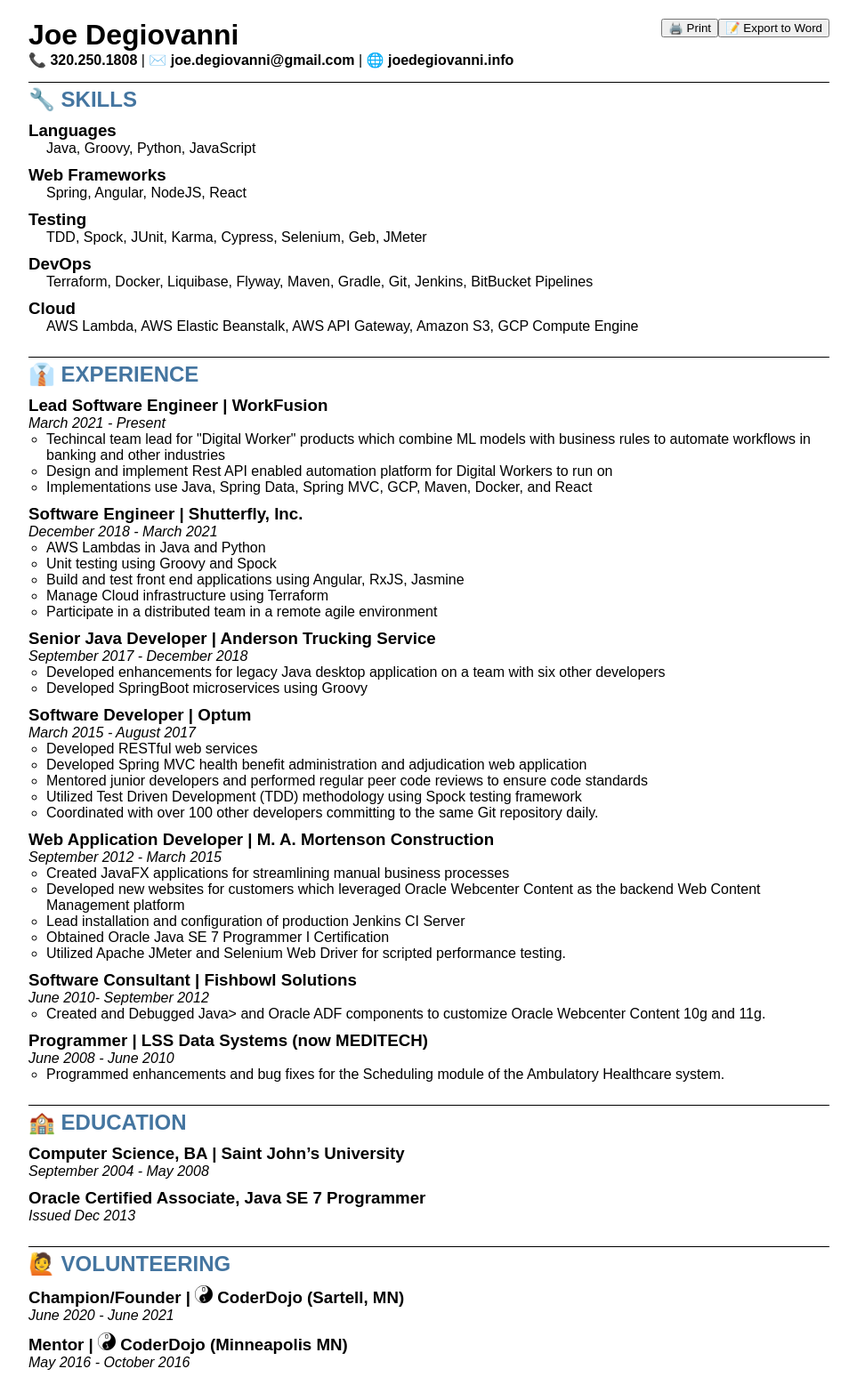
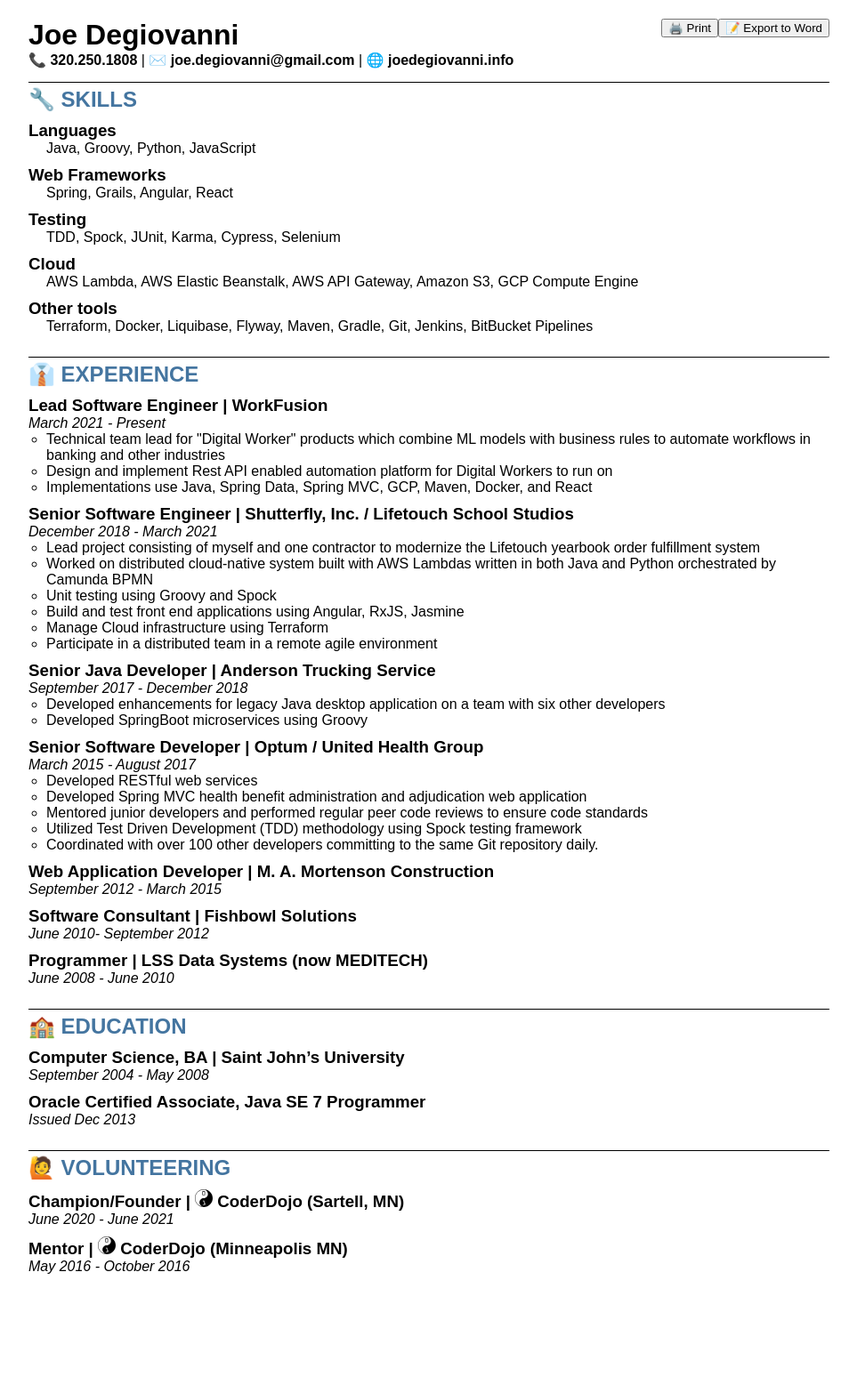
Before and after one commit to joe-degiovanni/joe-degiovanni.github.io, a Jekyll site: the page resume/index.html, which Jekyll copies as it is, in a window 1280 px wide. Shown: the whole page at 89% size, without its empty margins (158-1121 px from the left). Built offline with Jekyll 4.4.1, drawn with Linux system fonts in a browser that asks for light colours; after the commit the page ends 1458 px from its top, so only the background shows below that.

Commit message:
made experience section more concise

```diff
--- a/resume/index.html
+++ b/resume/index.html
@@ -27,16 +27,16 @@
         <p>Java, Groovy, Python, JavaScript</p>
 
         <h3>Web Frameworks</h3>
-        <p>Spring, Angular, NodeJS, React</p>
+        <p>Spring, Grails, Angular, React</p>
 
         <h3>Testing</h3>
-        <p>TDD, Spock, JUnit, Karma, Cypress, Selenium, Geb, JMeter</p>
-
-        <h3>DevOps</h3>
-        <p>Terraform, Docker, Liquibase, Flyway, Maven, Gradle, Git, Jenkins, BitBucket Pipelines</p>
+        <p>TDD, Spock, JUnit, Karma, Cypress, Selenium</p>
 
         <h3>Cloud</h3>
         <p>AWS Lambda, AWS Elastic Beanstalk, AWS API Gateway, Amazon S3, GCP Compute Engine</p>
+
+        <h3>Other tools</h3>
+        <p>Terraform, Docker, Liquibase, Flyway, Maven, Gradle, Git, Jenkins, BitBucket Pipelines</p>
     </section>
 
     <section>
@@ -45,16 +45,17 @@
         <h3>Lead Software Engineer | WorkFusion</h3>
         <i>March 2021 - Present</i>
         <ul>
-            <li>Techincal team lead for "Digital Worker" products which combine ML models with business rules to automate workflows in banking and other industries</li>
+            <li>Technical team lead for "Digital Worker" products which combine ML models with business rules to automate workflows in banking and other industries</li>
             <li>Design and implement Rest API enabled automation platform for Digital Workers to run on</li>
             <li>Implementations use Java, Spring Data, Spring MVC, GCP, Maven, Docker, and React</li>
         </ul>
 
-        <h3>Software Engineer | Shutterfly, Inc.</h3>
+        <h3>Senior Software Engineer | Shutterfly, Inc. / Lifetouch School Studios</h3>
         <i>December 2018 - March 2021</i>
         <ul>
-            <li>AWS Lambdas in Java and Python</li>
-            <li>Unit testing using Groovy and Spock </li>
+            <li>Lead project consisting of myself and one contractor to modernize the Lifetouch yearbook order fulfillment system</li>
+            <li>Worked on distributed cloud-native system built with AWS Lambdas written in both Java and Python orchestrated by Camunda BPMN</li>
+            <li>Unit testing using Groovy and Spock</li>
             <li>Build and test front end applications using Angular, RxJS, Jasmine</li>
             <li>Manage Cloud infrastructure using Terraform</li>
             <li>Participate in a distributed team in a remote agile environment</li>
@@ -67,7 +68,7 @@
             <li>Developed SpringBoot microservices using Groovy</li>
         </ul>
 
-        <h3>Software Developer | Optum</h3>
+        <h3>Senior Software Developer | Optum / United Health Group</h3>
         <i>March 2015 - August 2017</i>
         <ul>
             <li>Developed RESTful web services</li>
@@ -79,25 +80,12 @@
 
         <h3>Web Application Developer | M. A. Mortenson Construction</h3>
         <i>September 2012 - March 2015</i>
-        <ul>
-            <li>Created JavaFX applications for streamlining manual business processes</li>
-            <li>Developed new websites for customers which leveraged Oracle Webcenter Content as the backend Web Content Management platform</li>
-            <li>Lead installation and configuration of production Jenkins CI Server</li>
-            <li>Obtained Oracle Java SE 7 Programmer I Certification</li>
-            <li>Utilized Apache JMeter and Selenium Web Driver for scripted performance testing.</li>
-        </ul>
 
         <h3>Software Consultant | Fishbowl Solutions</h3>
         <i>June 2010- September 2012</i>
-        <ul>
-            <li>Created and Debugged Java> and Oracle ADF components to customize Oracle Webcenter Content 10g and 11g.</li>
-        </ul>
 
         <h3>Programmer | LSS Data Systems (now MEDITECH)</h3>
         <i>June 2008 - June 2010</i>
-        <ul>
-            <li>Programmed enhancements and bug fixes for the Scheduling module of the Ambulatory Healthcare system.</li>
-        </ul>
     </section>
 
     <section>
```
